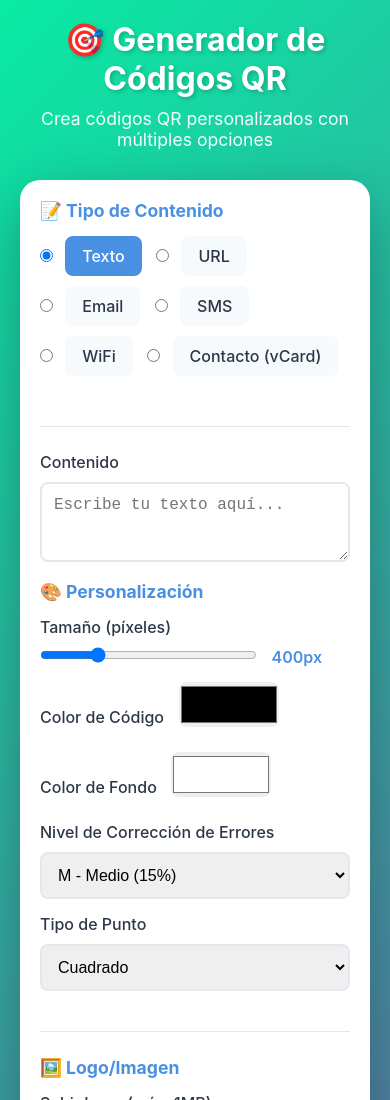
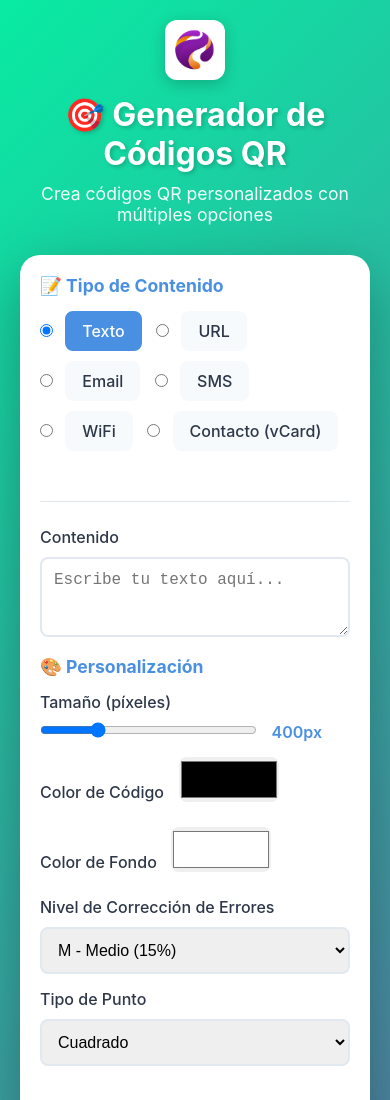
Before and after one commit to pepocero/qr, a plain HTML site: page index.html in a window 390 px wide. Shown: the top 1100 px of the page. Drawn offline with Linux system fonts and the light colour scheme; a script that the page names is missing.

Commit message:
Agregar logo3.PNG como favicon y logo en el header

```diff
--- a/index.html
+++ b/index.html
@@ -4,13 +4,19 @@
     <meta charset="UTF-8">
     <meta name="viewport" content="width=device-width, initial-scale=1.0">
     <title>Generador de Códigos QR - Completo</title>
+    <link rel="icon" type="image/png" href="logo3.PNG">
     <link rel="stylesheet" href="styles.css">
 </head>
 <body>
     <div class="container">
         <header>
-            <h1>🎯 Generador de Códigos QR</h1>
-            <p class="subtitle">Crea códigos QR personalizados con múltiples opciones</p>
+            <div class="logo-header">
+                <img src="logo3.PNG" alt="Logo" class="header-logo">
+                <div>
+                    <h1>🎯 Generador de Códigos QR</h1>
+                    <p class="subtitle">Crea códigos QR personalizados con múltiples opciones</p>
+                </div>
+            </div>
         </header>
 
         <div class="main-content">
--- a/styles.css
+++ b/styles.css
@@ -32,6 +32,24 @@ header {
     text-align: center;
     color: white;
     margin-bottom: 30px;
+}
+
+.logo-header {
+    display: flex;
+    align-items: center;
+    justify-content: center;
+    gap: 20px;
+    flex-wrap: wrap;
+}
+
+.header-logo {
+    width: 80px;
+    height: 80px;
+    border-radius: 12px;
+    box-shadow: 0 4px 15px rgba(0,0,0,0.2);
+    object-fit: contain;
+    background: white;
+    padding: 5px;
 }
 
 header h1 {
@@ -287,6 +305,15 @@ footer {
         font-size: 2rem;
     }
 
+    .header-logo {
+        width: 60px;
+        height: 60px;
+    }
+
+    .logo-header {
+        gap: 15px;
+    }
+
     .options-panel, .result-panel {
         padding: 20px;
     }
```
Also changed, not shown: logo3.PNG (added).
